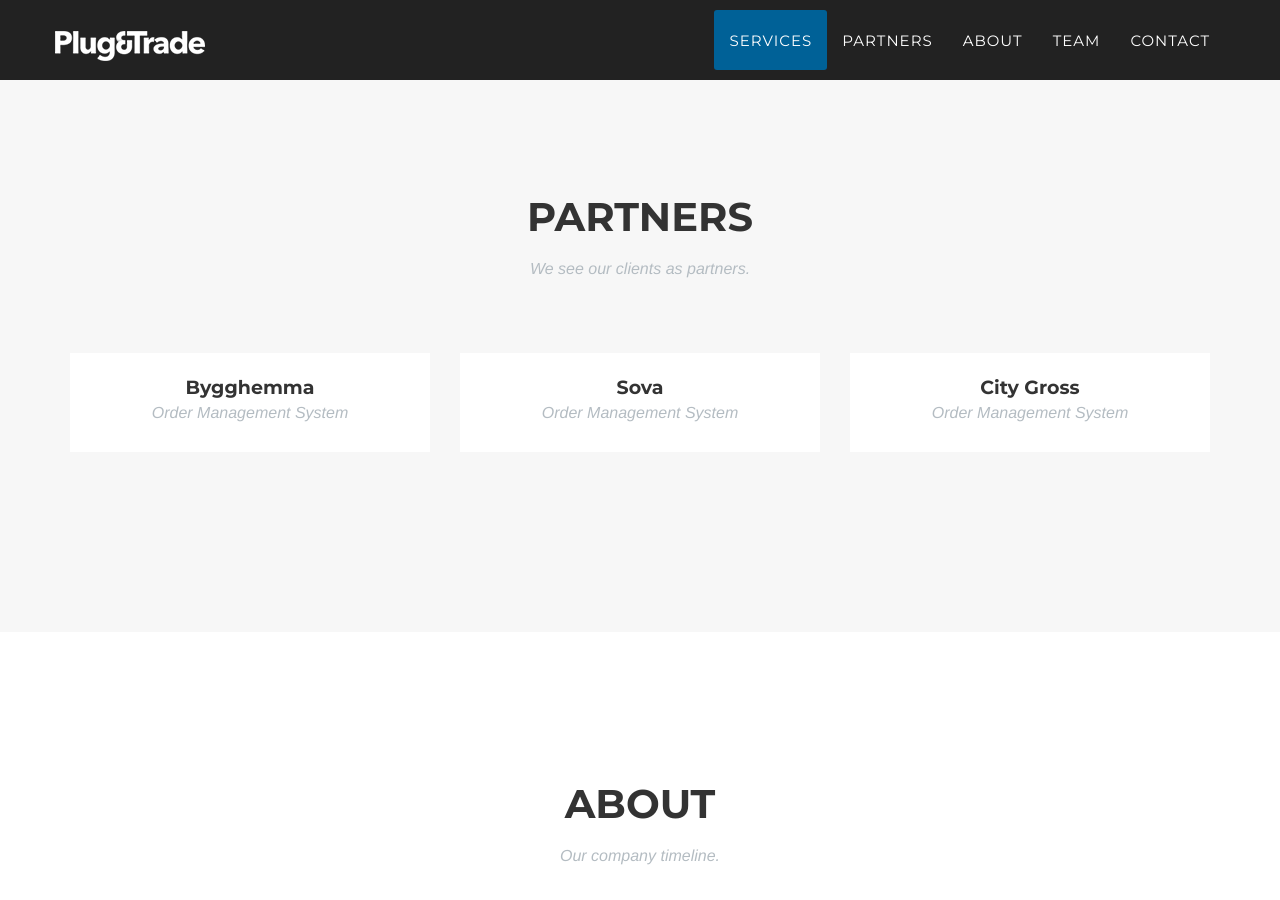
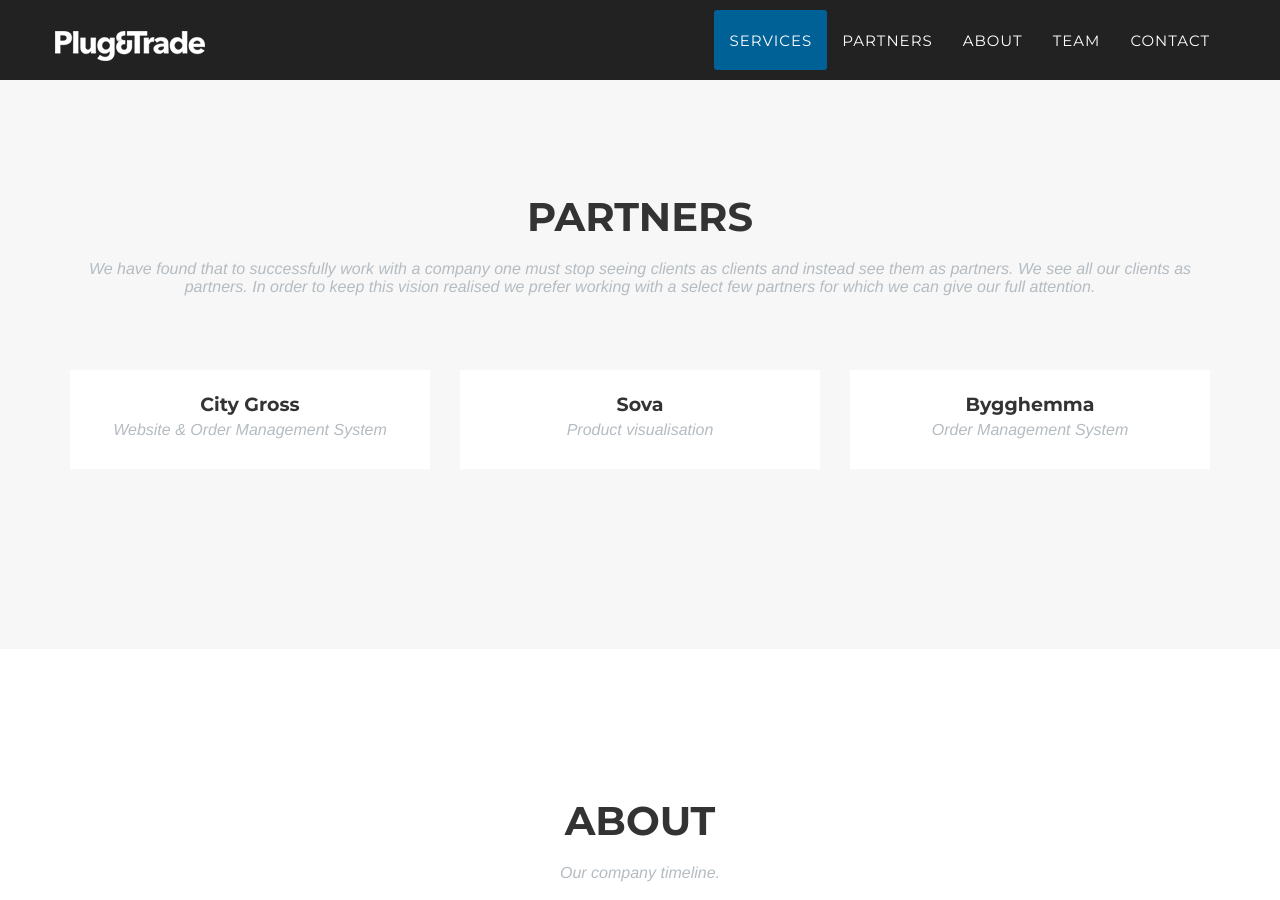
Before and after one commit to PlugAndTrade/plugandtrade.github.io, a Jekyll site: the page built from _posts/2014-07-17-project-2.markdown, in a window 1280 px wide and 900 px high, scrolled down 1575 px. Built offline with Jekyll 4.4.1, drawn with Linux system fonts in a browser that asks for light colours; some web fonts are replaced.

Commit message:
Altered partners

```diff
--- a/_includes/modals.html
+++ b/_includes/modals.html
@@ -1,6 +1,6 @@
  <!-- Portfolio Modals -->
  {% for post in site.posts %}
-    <div class="portfolio-modal modal fade" id="portfolioModal{{ post.modal-id }}" tabindex="-1" role="dialog" aria-hidden="true">
+    <div class="portfolio-modal modal fade" id="client{{ post.modal-id }}" tabindex="-1" role="dialog" aria-hidden="true">
         <div class="modal-content">
             <div class="close-modal" data-dismiss="modal">
                 <div class="lr">
@@ -18,16 +18,13 @@
                             <p>{{ post.description }}</p>
                             <ul class="list-inline item-details">
                                 <li>Client:
-                                    <strong><a href="http://startbootstrap.com">{{ post.client }}</a>
-                                    </strong>
+                                    <strong>{{ post.client }}</strong>
                                 </li>
                                 <li>Date:
-                                    <strong><a href="http://startbootstrap.com">{{ post.project-date }}</a>
-                                    </strong>
+                                    <strong>{{ post.project-date }}</strong>
                                 </li>
                                 <li>Service:
-                                    <strong><a href="http://startbootstrap.com">{{ post.category }}</a>
-                                    </strong>
+                                    <strong>{{ post.category }}</strong>
                                 </li>
                             </ul>
                             <button type="button" class="btn btn-default" data-dismiss="modal"><i class="fa fa-times"></i> Close</button>
--- a/_includes/portfolio_grid.html
+++ b/_includes/portfolio_grid.html
@@ -4,13 +4,13 @@
             <div class="row">
                 <div class="col-lg-12 text-center">
                     <h2 class="section-heading">Partners</h2>
-                    <h3 class="section-subheading text-muted">We see our clients as partners.</h3>
+                    <h3 class="section-subheading text-muted">We have found that to successfully work with a company one must stop seeing clients as clients and instead see them as partners. We see all our clients as partners. In order to keep this vision realised we prefer working with a select few partners for which we can give our full attention.</h3>
                 </div>
             </div>
             <div class="row">
             {% for post in site.posts %}
                 <div class="col-md-4 col-sm-6 portfolio-item">
-                    <a href="#portfolioModal{{ post.modal-id }}" class="portfolio-link" data-toggle="modal">
+                    <a href="#client{{ post.modal-id }}" class="portfolio-link" data-toggle="modal">
                         <div class="portfolio-hover">
                             <div class="portfolio-hover-content">
                                 <i class="fa fa-plus fa-3x"></i>
--- a/_posts/2014-07-17-project-2.markdown
+++ b/_posts/2014-07-17-project-2.markdown
@@ -1,15 +1,15 @@
 ---
 title: Sova
-subtitle: Order Management System
+subtitle: Product visualisation
 layout: default
 modal-id: 2
-date: 2014-07-17
+date: 2014-07-19
 img: sova.png
 thumbnail: sova-thumbnail.png
 alt: image-alt
-project-date: April 2014
+project-date: 2016 ongoing
 client: Sova
-category: Web Development
-description: Lorem ipsum dolor sit amet, usu cu alterum nominavi lobortis. At duo novum diceret. Tantas apeirian vix et, usu sanctus postulant inciderint ut, populo diceret necessitatibus in vim. Cu eum dicam feugiat noluisse.
+category: Order Management System
+description: Sova sells beds and bedroom accessories. We help Sova by visualising how they can combine all their different articles into products in different ways.
 
 ---
--- a/_posts/2014-07-18-project-1.markdown
+++ b/_posts/2014-07-18-project-1.markdown
@@ -7,9 +7,9 @@ date: 2014-07-18
 img: bygghemma.png
 thumbnail: bygghemma-thumbnail.png
 alt: image-alt
-project-date: April 2014
+project-date: 2014 ongoing
 client: Bygghemma
-category: Web Development
-description: Lorem ipsum dolor sit amet, usu cu alterum nominavi lobortis. At duo novum diceret. Tantas apeirian vix et, usu sanctus postulant inciderint ut, populo diceret necessitatibus in vim. Cu eum dicam feugiat noluisse.
+category: Order Management System
+description: We work very closely with Bygghemma. They use our Order Management System for all their orders and we also partner with them on other projects.
 
 ---
```
Also changed, not shown: _posts/2014-07-16-project-3.markdown (+5 -5 lines).
